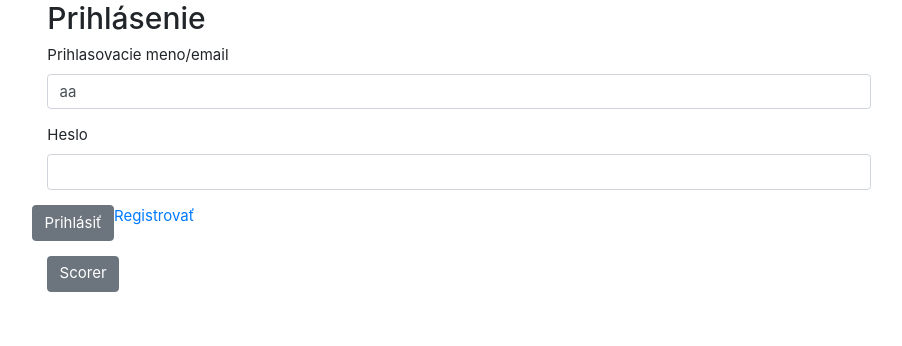
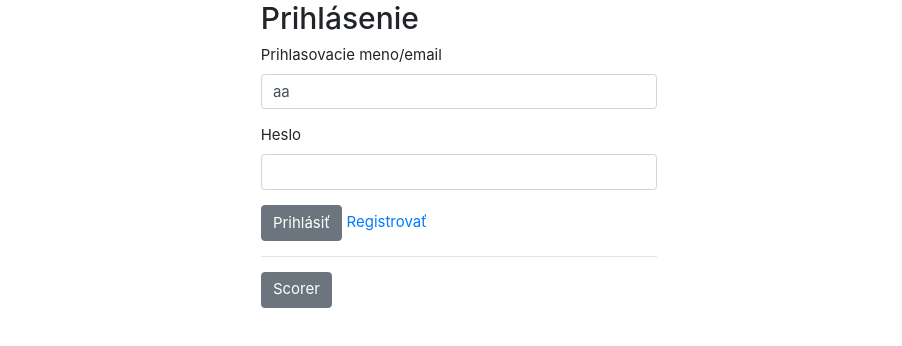
Before and after one commit to FLL-SK/tms, a React app: page /login in a window 1280 px wide. Shown: the top 346 px of the page, without its empty margins (181-1083 px from the left). Built offline with nearby package versions, Linux system fonts and the light colour scheme.

Commit message:
layoting login page

```diff
--- a/src/_features/LoginPage/LoginPage.tsx
+++ b/src/_features/LoginPage/LoginPage.tsx
@@ -17,7 +17,7 @@ type Inputs = {
     password: string;
 };
 
-function LoginPage() {
+export function LoginPage() {
     const { register, handleSubmit, watch, errors } = useForm<Inputs>();
     const [submitted, setSubmitted] = useState(false);
     const loggingIn = useSelector((state: RootState) => state.auth.loggingIn);
@@ -38,9 +38,9 @@ function LoginPage() {
 
     return (
         <Row>
-            <Col md={{ span: 8, offset: 2 }} sm>
+            <Col lg={{ span: 4, offset: 4 }} md={{ span: 6, offset: 3 }} sm>
+                <Form name="loginForm" onSubmit={handleSubmit(onSubmit)}>
                     <h2>{t(txt.LoginPage.title)}</h2>
-                <Form name="loginForm" onSubmit={handleSubmit(onSubmit)}>
                     <Form.Group>
                         <Form.Label>{t(txt.LoginPage.username)}</Form.Label>
                         <Form.Control
@@ -70,28 +70,19 @@ function LoginPage() {
                             </Form.Control.Feedback>
                         )}
                     </Form.Group>
-                    <Row>
-                        <Form.Group>
                     <Button variant="secondary" type="submit">
                         {loggingIn && <span className="spinner-border spinner-border-sm mr-1"></span>}
                         {t(txt.LoginPage.btnLogin)}
-                            </Button>
-                        </Form.Group>
-                        <Form.Group>
+                    </Button>{' '}
                     <Link to="/register" className="btn-link">
                         {t(txt.LoginPage.btnRegister)}
                     </Link>
-                        </Form.Group>
-                    </Row>
-                    <Form.Group>
+                    <hr />
                     <Button href="/scorer" variant="secondary">
                         Scorer
                     </Button>
-                    </Form.Group>
                 </Form>
             </Col>
         </Row>
     );
 }
-
-export { LoginPage };
```
Lines whose indentation alone changed are shown as unchanged.
